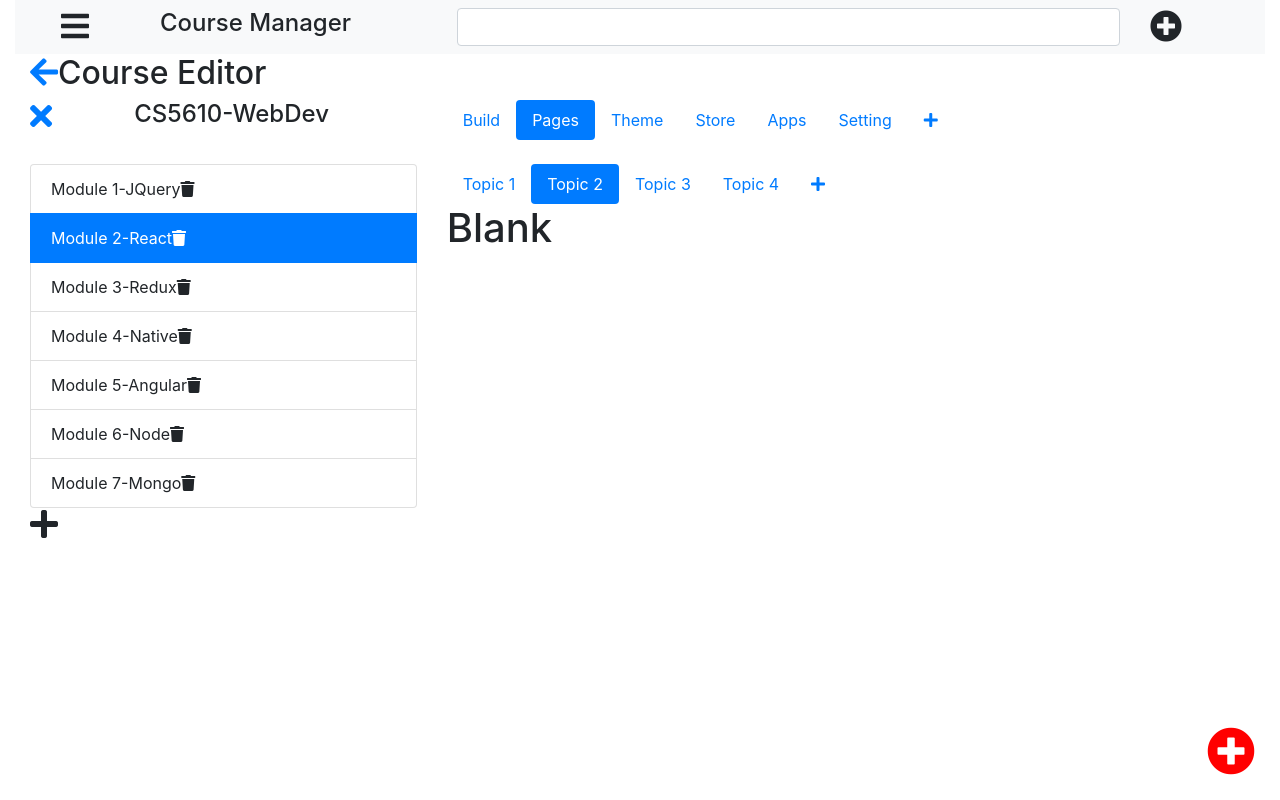
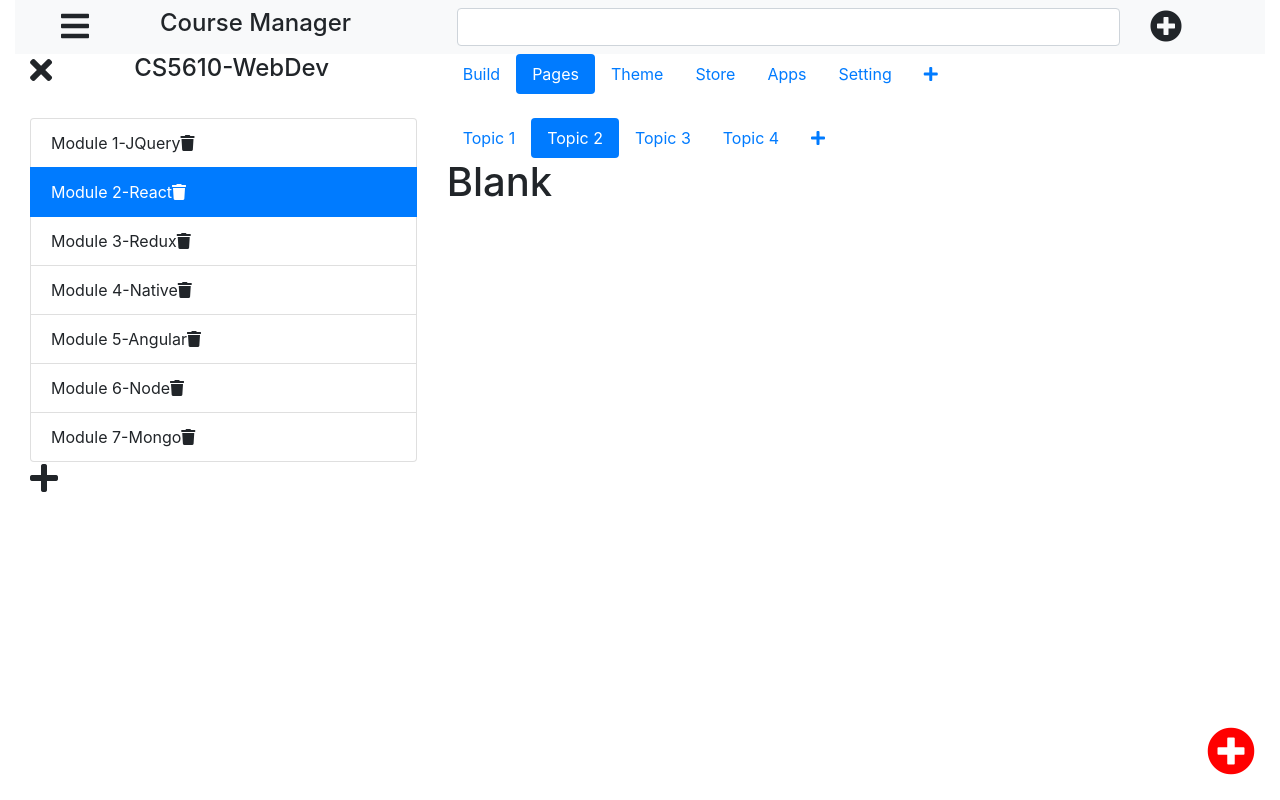
Before and after one commit to alex6744/wbdv-sp21-hungchit-ngai-client-react, a React (Create React App) app: page /courses/editor in a window 1280 px wide. Built offline with nearby package versions, Linux system fonts and the light colour scheme; no server answers.

Commit message:
added goback featur

```diff
--- a/src/components/course-editor/course-editor.js
+++ b/src/components/course-editor/course-editor.js
@@ -1,22 +1,17 @@
 import React from 'react'
 import {Link} from "react-router-dom";
 
-const CourseEditor =()=>
+const CourseEditor =({history})=>
+
     <div className="container-fluid">
-        <h2>
-            <Link  to="/courses/table">
-                <i className="fas fa-arrow-left"></i>
-            </Link>
-            Course Editor
-            {/*<i onClick={()=>props.history.goBack()}*/}
-            {/*   className="fas fa-times float-right"></i>*/}
-        </h2>
+
         <div>
             <div className="row ">
                 <div className="col-1">
-                    <a href="../index.html">
-                        <i className=" fa fa-times fa-2x color-white"></i>
-                    </a>
+
+                        <i onClick={() => {history.goBack()}}
+                            className=" fa fa-times fa-2x color-white"></i>
+
                 </div>
                 <div className="col-3 coursename-position ">
 
```
